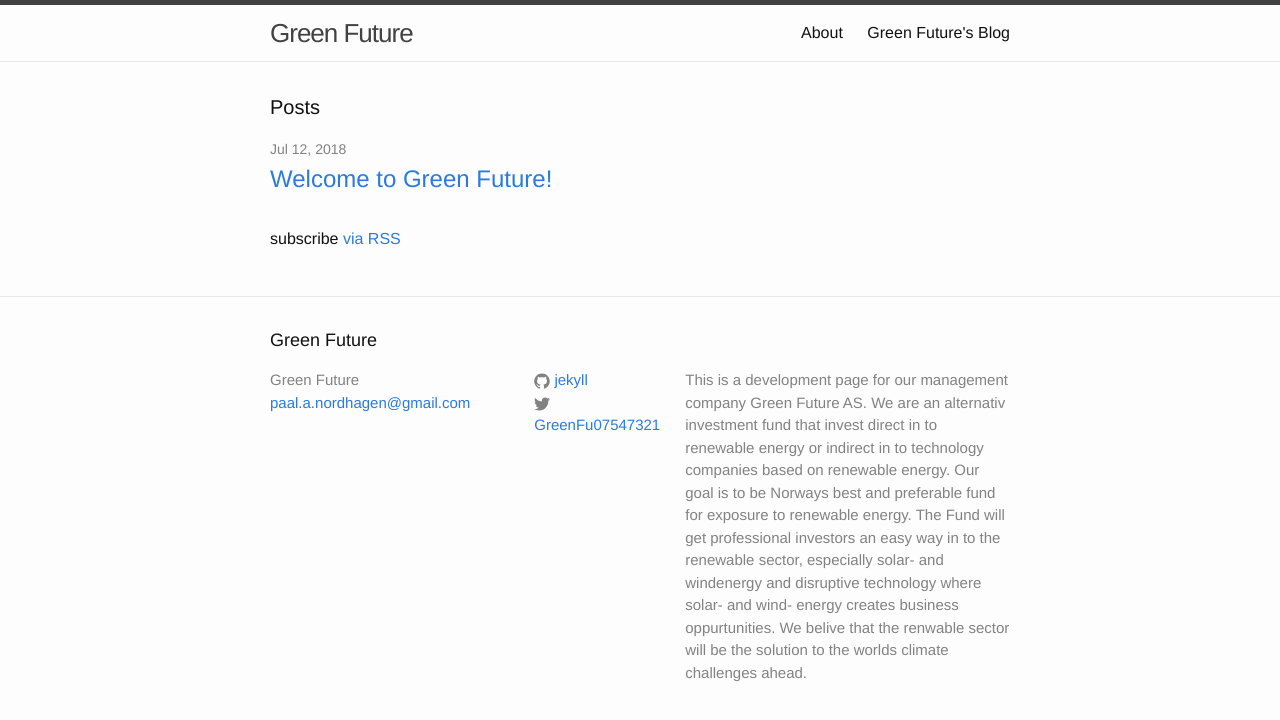
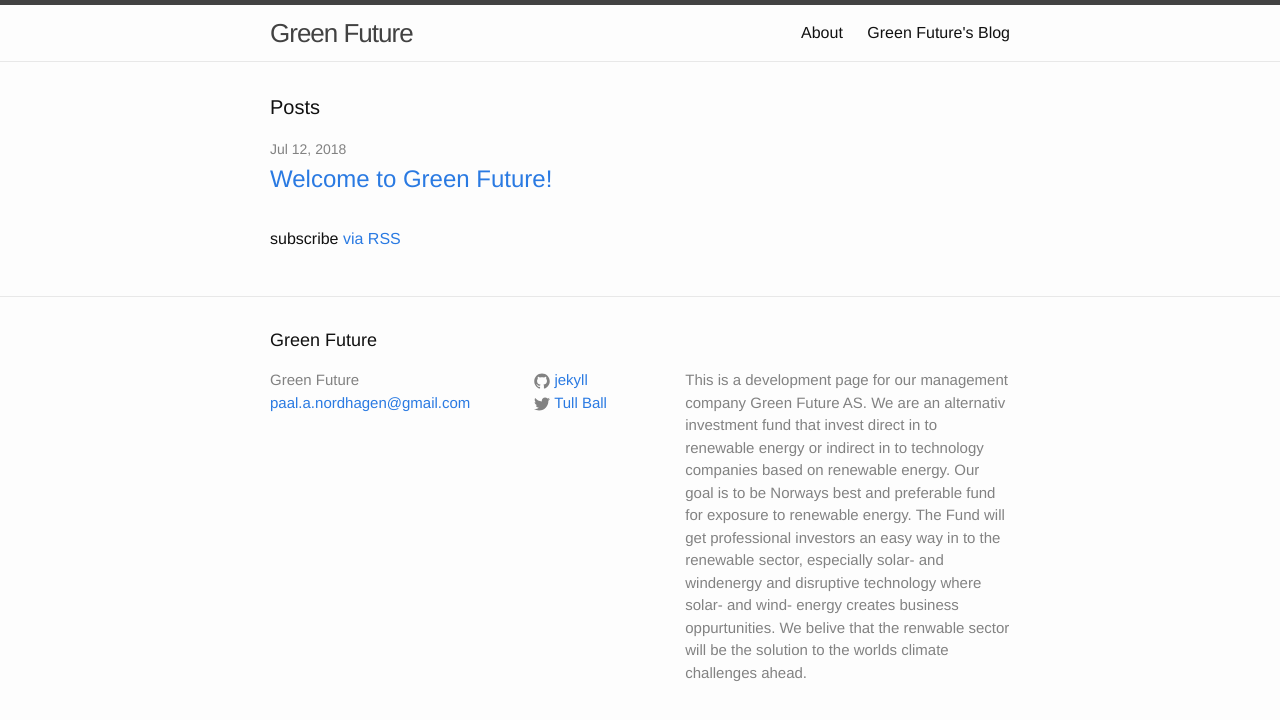
Before and after one commit to Paal-August/Paal-August.github.io, a Jekyll site: the page built from index.html, in a window 1280 px wide. Shown: the top 720 px of the page. Built offline with Jekyll 4.4.1, drawn with Linux system fonts in a browser that asks for light colours.

Commit message:
Update _config.yml

```diff
--- a/_config.yml
+++ b/_config.yml
@@ -19,7 +19,7 @@ description: > # this means to ignore newlines until "baseurl:"
   the solution to the worlds climate challenges ahead.
 baseurl: "" # the subpath of your site, e.g. /blog
 url: "http://venuscurrency.com" # the base hostname & protocol for your site
-twitter_username: GreenFu07547321
+twitter_username: Tull Ball
 github_username:  jekyll
 
 # Build settings
```
